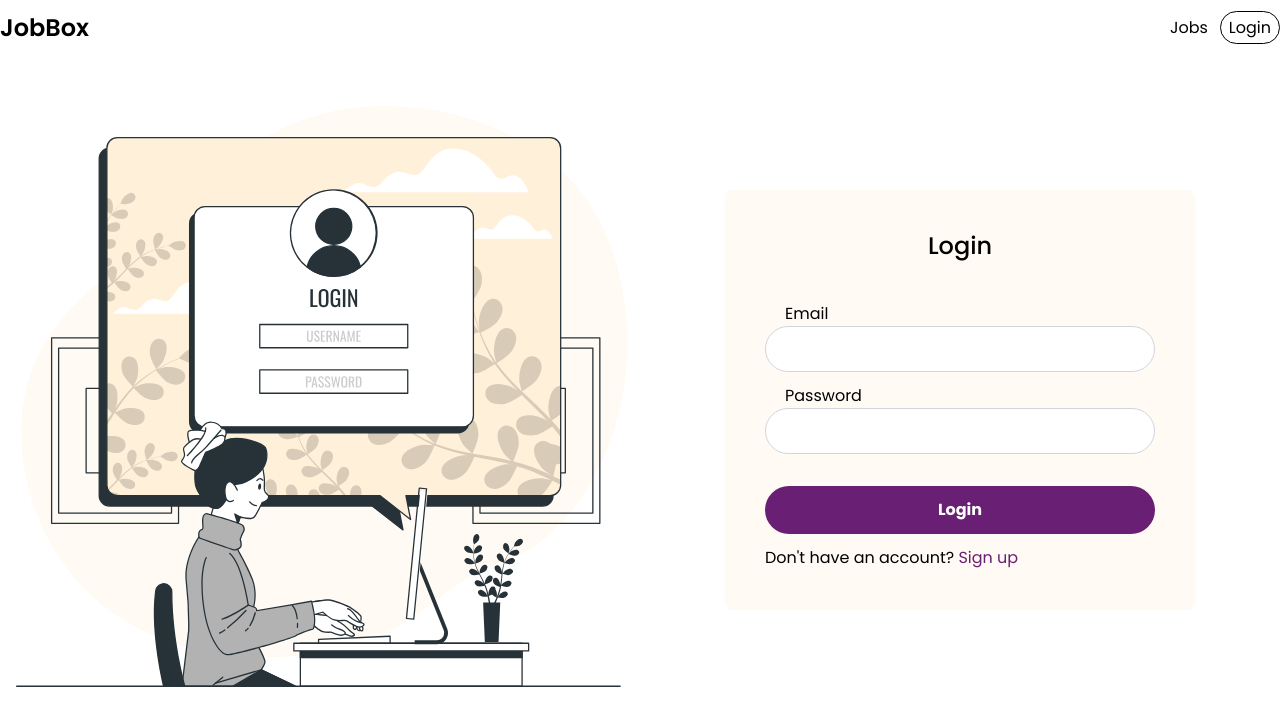
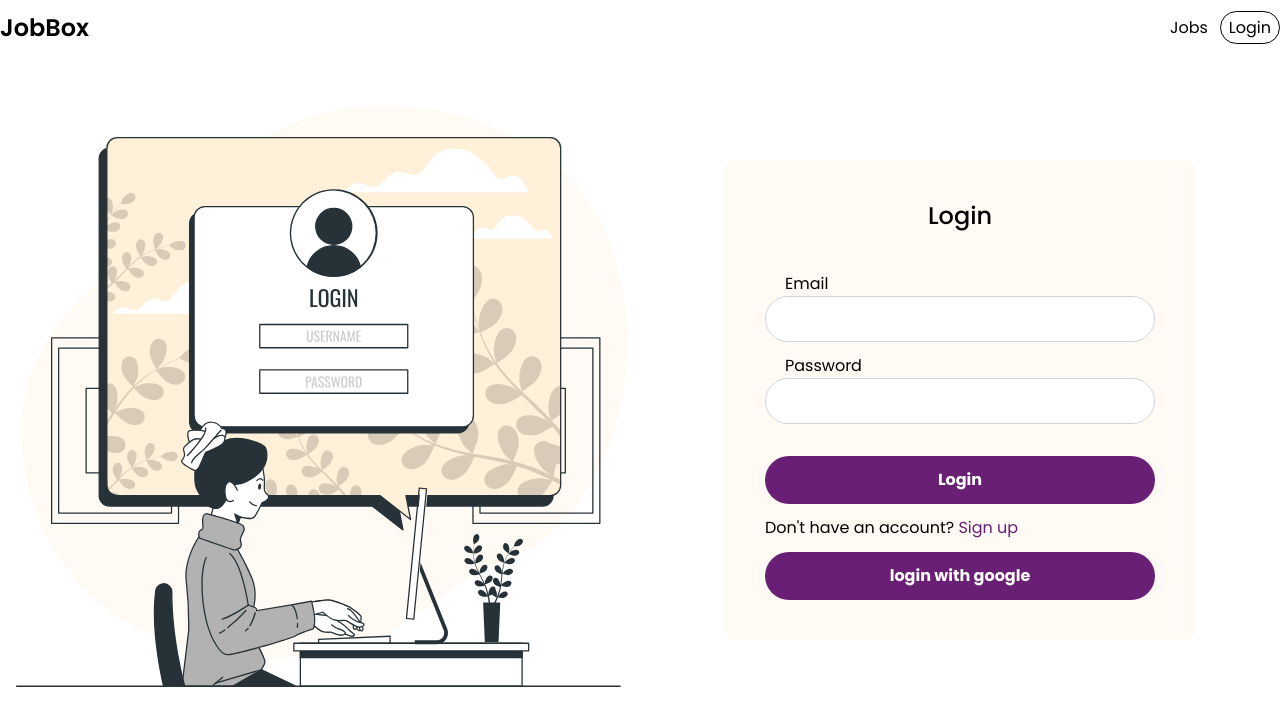
Before and after one commit to CrytoCodeWizard/React-Find-Job-Project, a React (Create React App) app: page /login in a window 1280 px wide. Shown: the top 726 px of the page. Built offline with nearby package versions, Linux system fonts and the light colour scheme; no server answers.

Commit message:
error ahow with react hot toast

```diff
--- a/package.json
+++ b/package.json
@@ -12,6 +12,7 @@
     "react": "^18.2.0",
     "react-dom": "^18.2.0",
     "react-hook-form": "^7.41.0",
+    "react-hot-toast": "^2.4.0",
     "react-icons": "^4.7.1",
     "react-redux": "^8.0.5",
     "react-router-dom": "^6.5.0",
--- a/src/App.js
+++ b/src/App.js
@@ -5,6 +5,7 @@ import { RouterProvider } from "react-router-dom";
 import { setUser } from "./features/auth/authSlice";
 import auth from "./firebase/firebase.config";
 import routes from "./routes/routes";
+import { Toaster } from 'react-hot-toast';
 
 function App() {
 
@@ -24,8 +25,9 @@ useEffect(()=>{
 
   return (
     <>
+    <Toaster/>
       <RouterProvider router={routes} />
-    </>
+   </>
   );
 }
 
--- a/src/features/auth/authSlice.js
+++ b/src/features/auth/authSlice.js
@@ -1,5 +1,5 @@
 import { createSlice,createAsyncThunk } from '@reduxjs/toolkit'
-import { createUserWithEmailAndPassword, signInWithEmailAndPassword } from 'firebase/auth'
+import { createUserWithEmailAndPassword, GoogleAuthProvider, signInWithEmailAndPassword, signInWithPopup } from 'firebase/auth'
 import auth from '../../firebase/firebase.config';
 
 
@@ -15,12 +15,20 @@ const initialState={
 export const createUser= createAsyncThunk('auth/createUser',async({email,password})=>{
     const data = await createUserWithEmailAndPassword(auth, email, password);
     return data.user.email;
-})
+});
 
 export const loginUser= createAsyncThunk('auth/loginUser',async({email,password})=>{
     const data = await signInWithEmailAndPassword(auth, email, password);
     return data.user.email;
-})
+});
+
+export const googleLogin=
+createAsyncThunk('auth/googleLogin',
+async()=>{
+   const provider = new GoogleAuthProvider()
+   const data =await signInWithPopup(auth,provider)
+   return data.user.email
+});
 
 
 const authSlice = createSlice({
@@ -87,6 +95,7 @@ extraReducers: (builder) => {
 
 
 
+
 },
 });
 
--- a/src/pages/Login.js
+++ b/src/pages/Login.js
@@ -1,13 +1,16 @@
 import React, { useEffect } from "react";
 import { useForm } from "react-hook-form";
+import { toast } from "react-hot-toast";
 import { useDispatch } from "react-redux";
 import {useSelector} from "react-redux"
 import { useNavigate } from "react-router-dom";
 import loginImage from "../assets/login.svg";
-import { loginUser } from "../features/auth/authSlice";
+import { googleLogin, loginUser } from "../features/auth/authSlice";
+
+
 const Login = () => {
   const { register, handleSubmit, reset } = useForm();
-  const {isLoading,email}=useSelector(state=>state.auth)
+  const {isLoading,email,isError,error}=useSelector(state=>state.auth)
   const navigate = useNavigate();
   const dispatch=useDispatch()
 
@@ -15,6 +18,9 @@ const Login = () => {
     dispatch(loginUser({email,password}))
   };
 
+  const handleGoogleLogin =()=>{
+    dispatch(googleLogin())
+  }
 
 useEffect(() => {
   if(!isLoading && email){
@@ -22,6 +28,16 @@ useEffect(() => {
 
   }
 }, [email,isLoading]);
+
+
+useEffect(() => {
+  if(isError){
+   toast.error(error)
+
+  }
+}, [isError,error]);
+
+
 
 
 
@@ -52,6 +68,7 @@ useEffect(() => {
                 />
               </div>
               <div className='relative !mt-8'>
+
                 <button
                   type='submit'
                   className='font-bold text-white py-3 rounded-full bg-primary w-full'
@@ -70,6 +87,13 @@ useEffect(() => {
                   </span>
                 </p>
               </div>
+              <button
+               onClick={handleGoogleLogin}
+                  type='button'
+                  className='font-bold text-white py-3 rounded-full bg-primary w-full'
+                >
+                  login with google
+                </button>
             </div>
           </form>
         </div>
--- a/src/pages/Signup.js
+++ b/src/pages/Signup.js
@@ -2,8 +2,9 @@ import React, { useEffect, useState } from "react";
 import loginImage from "../assets/login.svg";
 import { useForm, useWatch } from "react-hook-form";
 import { useNavigate } from "react-router-dom";
-import { useDispatch } from "react-redux";
+import { useDispatch, useSelector } from "react-redux";
 import { createUser } from "../features/auth/authSlice";
+import { toast } from "react-hot-toast";
 
 const Signup = () => {
   const { handleSubmit, register, reset, control } = useForm();
@@ -11,8 +12,8 @@ const Signup = () => {
   const confirmPassword = useWatch({ control, name: "confirmPassword" });
   const navigate = useNavigate();
   const [disabled, setDisabled] = useState(true);
-   const dispatch = useDispatch();
-
+  const dispatch = useDispatch();
+  const {isError,error}=useSelector(state=>state.auth)
 
   useEffect(() => {
     if (
@@ -35,6 +36,16 @@ const Signup = () => {
 
 
   };
+
+
+
+
+  useEffect(() => {
+    if(isError){
+     toast.error(error)
+
+    }
+  }, [isError,error]);
 
   return (
     <div className='flex h-screen items-center pt-14'>
```
Also changed, not shown: 2 other files (tests, documents, lock files or other folders).
